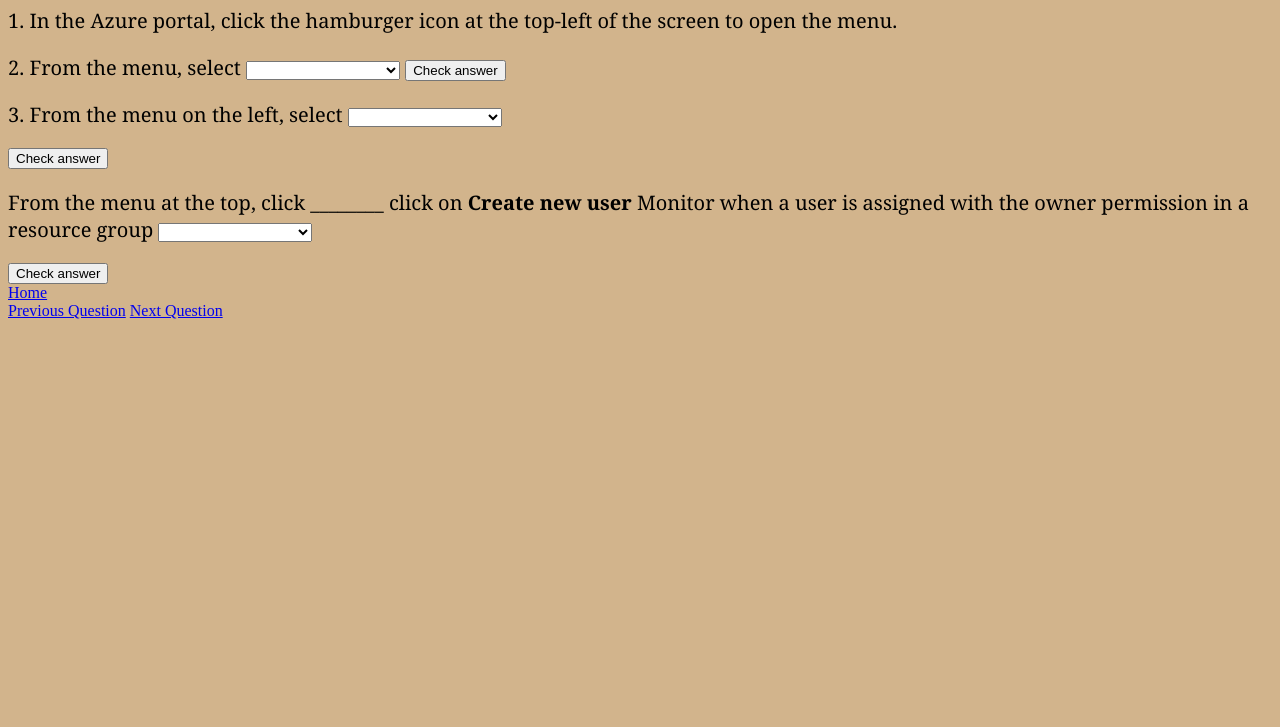
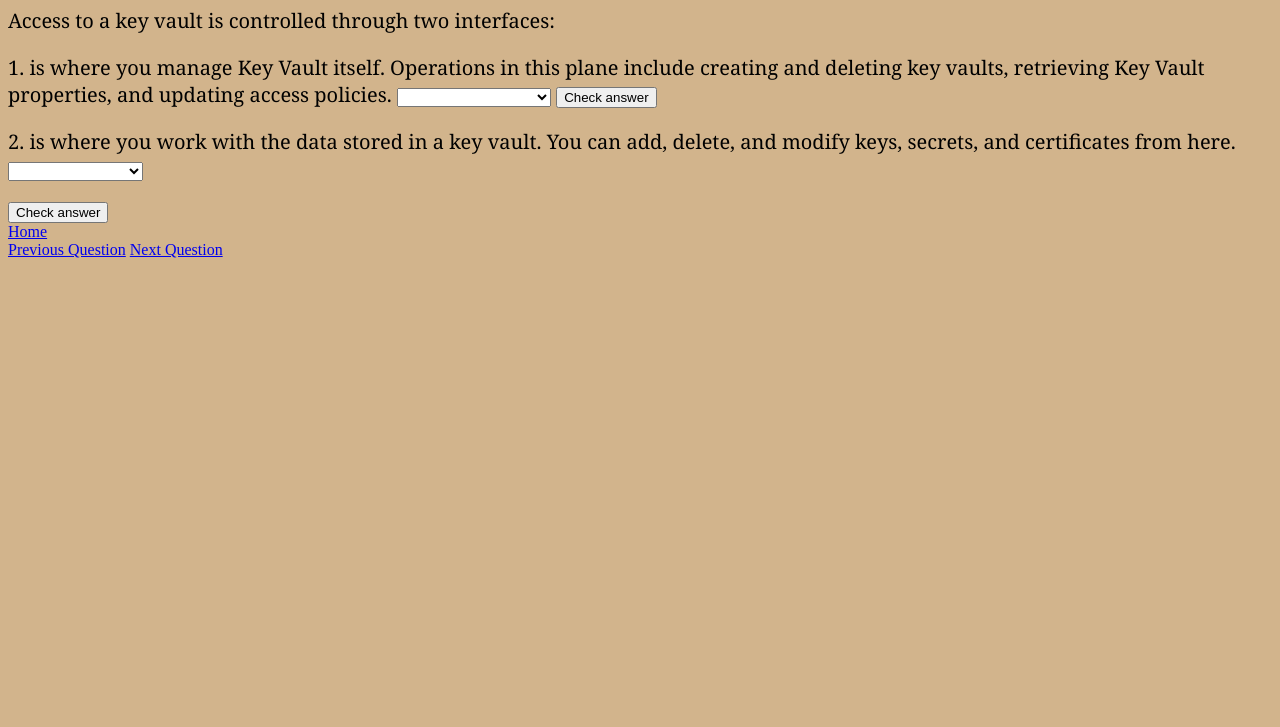
Before and after one commit to drsharice/Practice500, a plain HTML site: page Q23.html in a window 1280 px wide. Shown: the part 73-800 px from the top of the page. Drawn offline with Linux system fonts and the light colour scheme.

Commit message:
Update Q23.html

```diff
--- a/Q23.html
+++ b/Q23.html
@@ -15,18 +15,16 @@
     </style>
 </head>
 <body>
-    <h1> Create Azure AD User Accounts </h1>
+    <h1>Configure Key Vault access</h1>
+    <p>Access to a key vault is controlled through two interfaces: </p>
 
-    <p>
-      1. In the Azure portal, click the hamburger icon at the top-left of the screen to open the menu.
-
-    <p>
-        2. From the menu, select
+  <p>
+        1. is where you manage Key Vault itself. Operations in this plane include creating and deleting key vaults, retrieving Key Vault properties, and updating access policies.
         <select id="select1">
             <option value=""></option>
             <option value="wrong">Azure Active Directory</option>
-            <option value="correct">Users</option>
-            <option value="wrong">New user</option>
+            <option value="correct">Mangement Pane</option>
+            <option value="wrong">Data Pane</option>
 
         </select>
 
@@ -40,12 +38,12 @@
             }</script>
     </p>
     <P>
-      3. From the menu on the left, select
+      2. is where you work with the data stored in a key vault. You can add, delete, and modify keys, secrets, and certificates from here.
         <select id="select2">
              <option value=""></option>
-            <option value="correct">Azure Active Directory</option>
+            <option value="correct">Data Pane</option>
             <option value="wrong">Users</option>
-            <option value="wrong">New user</option>
+            <option value="wrong">Management Pane</option>
         </select>
     </P>
     <p>
@@ -62,27 +60,7 @@
         }</script>
 
 
-    <P>From the menu at the top, click ________ click on <b>Create new user</b>
-        Monitor when a user is assigned with the owner permission in a resource group
-        <select id="select3">
-            <option value=""></option>
-            <option value="wrong">Azure Active Directory</option>
-            <option value="wrong">Users</option>
-            <option value="correct">New user</option>
-        </select>
-    </P>
-    <p>
 
-        <span class="output3"></span>
-    </p>
-    <button onclick="getOption3()"> Check answer </button>
-
-    <script type="text/javascript">
-        function getOption3() {
-            selectElement = document.querySelector('#select3');
-            output = selectElement.value;
-            document.querySelector('.output3').textContent = output;
-        }</script>
     <br />
     <a href="index.html">Home</a>
     <br />
```
